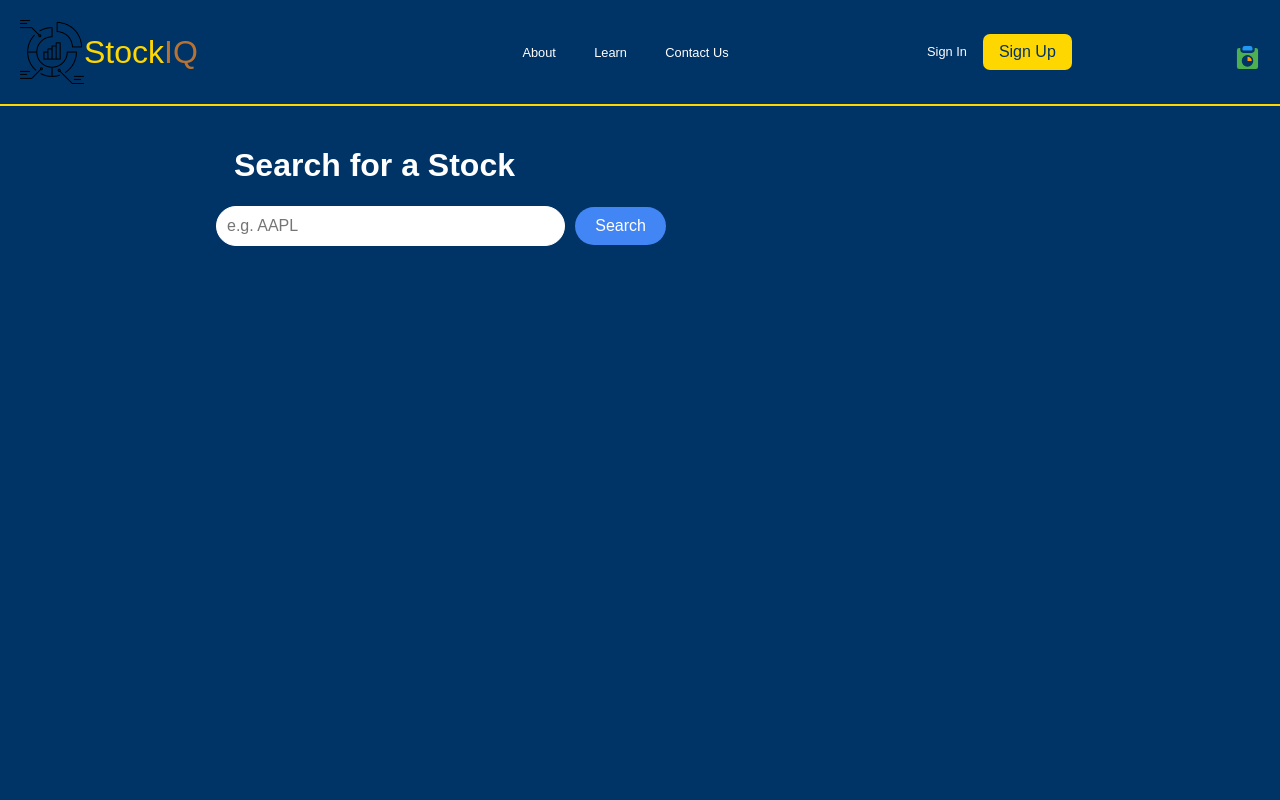
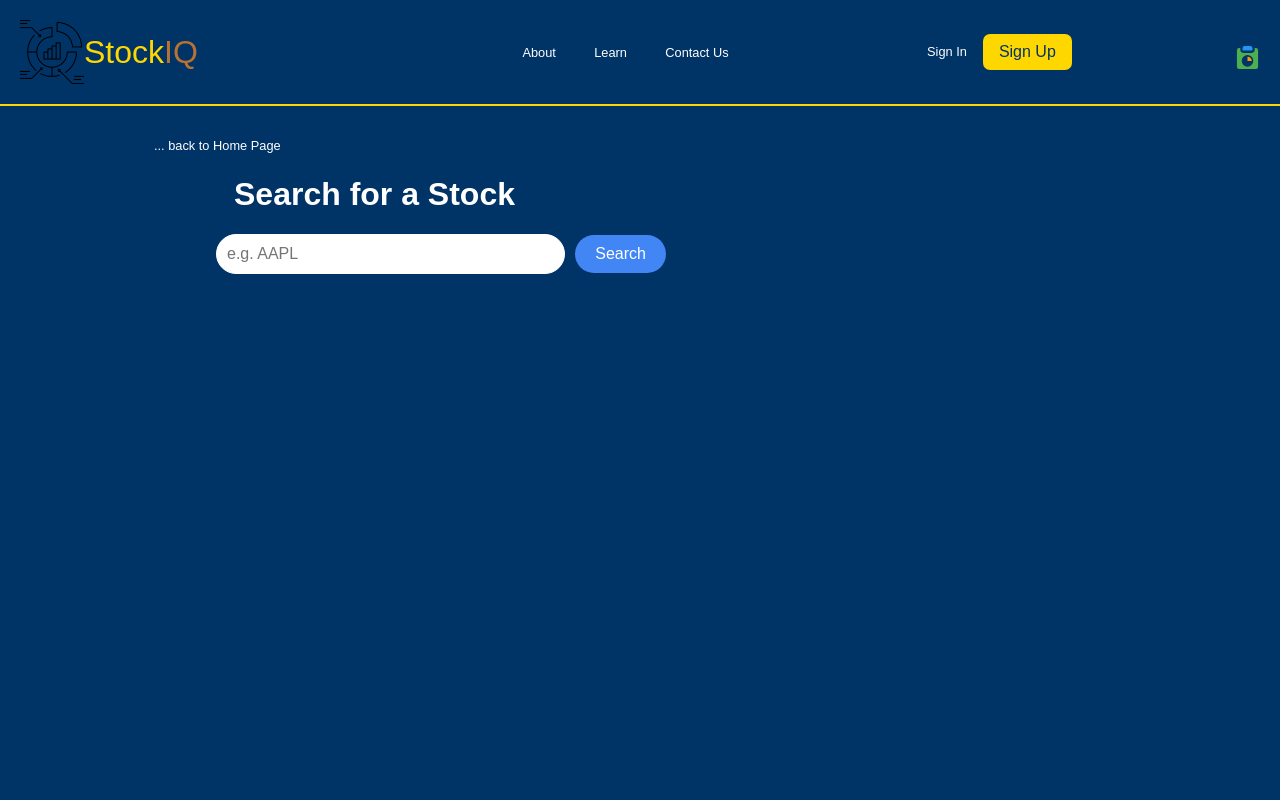
Before and after one commit to DivineProjects/WDD330Project, a website built with Vite: page src/stock/index.html in a window 1280 px wide. Shown: the top 800 px of the page. Built offline with nearby package versions, Linux system fonts and the light colour scheme; files whose address does not match are found by name.

Commit message:
added anchet tag

```diff
--- a/src/css/styles.css
+++ b/src/css/styles.css
@@ -689,7 +689,29 @@ footer img:hover {
   text-decoration: underline;
 }
 
+
 /* End of CSS for WatchLit */
+
+/* CSS for back button */
+.back-link {
+  color: white;
+  text-decoration: none;
+  font-weight: 300;
+  font-size: var(--font-size-small);
+  padding: 5px 10px;
+  /* border-bottom: 1px solid transparent;  */
+  transition: border-bottom 0.3s ease, color 0.3s ease;
+}
+
+.back-link:hover {
+  color: whitesmoke;
+  border-bottom: 1px solid white;
+}
+
+.back-link:focus {
+  outline: none;
+}
+
 
 /* utility classes */
 
--- a/src/stock/index.html
+++ b/src/stock/index.html
@@ -30,13 +30,17 @@
     <div class="main-container">
       <main class="divider">
         <div class="search-main">
+          <a href="../index.html" class="back-link">... back to Home Page</a>
+
           <div class="search-header">
             <h1>Search for a Stock</h1>
           </div>
+
           <div class="search-container">
             <input type="text" id="search-input" placeholder="e.g. AAPL" />
             <button id="search-button">Search</button>
           </div>
+
           <div class="search-results">
             <!-- Dynamic search results will be inserted here -->
           </div>
```
Also changed, not shown: src/stock/analysis.html (+2 -0 lines), src/stock/details.html (+2 -0 lines), src/watch/watchList.html (+2 -0 lines).
